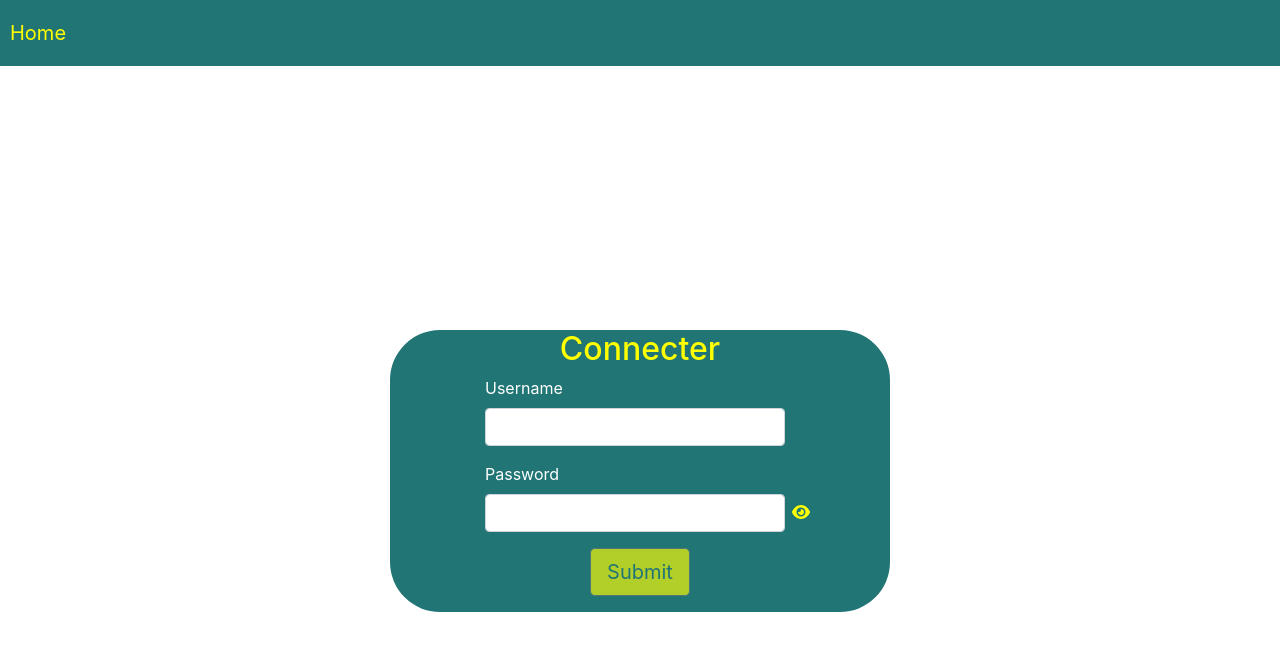
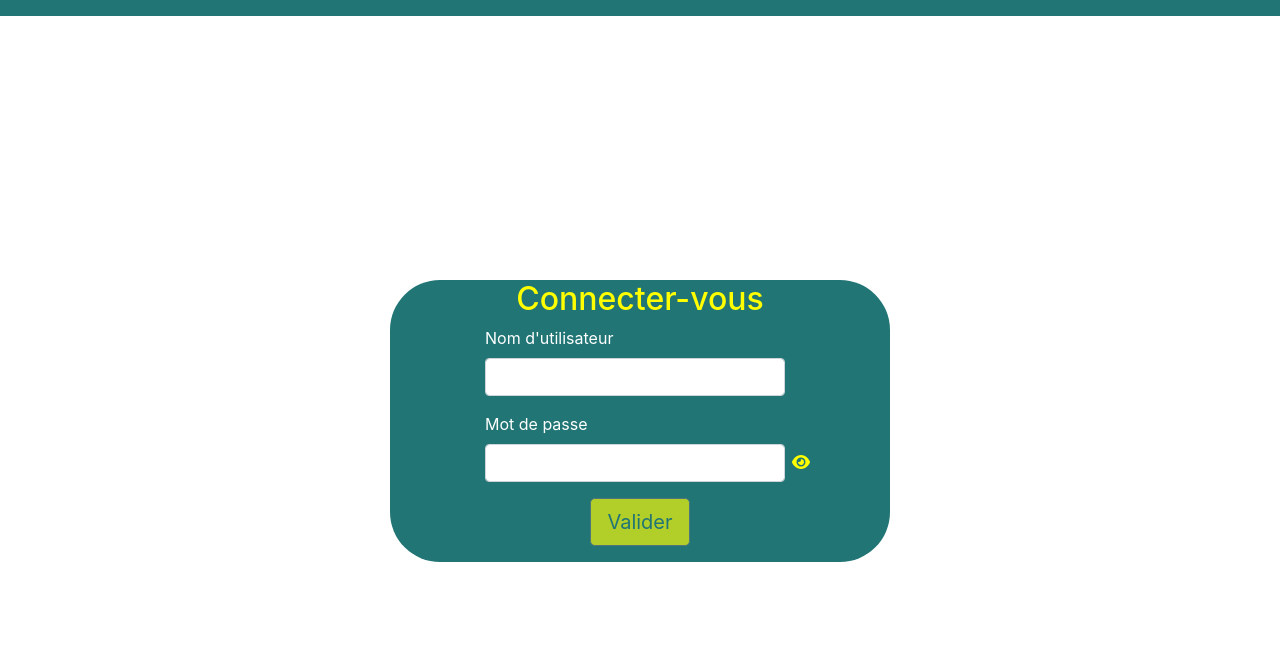
Before and after one commit to Bayrem98/inventaire-front2, a React (Create React App) app: page / in a window 1280 px wide. Shown: the top 650 px of the page. Built offline with nearby package versions, Linux system fonts and the light colour scheme.

Commit message:
many changed for login & navbar pages

```diff
--- a/src/components/pages/users/Inscription.tsx
+++ b/src/components/pages/users/Inscription.tsx
@@ -70,7 +70,7 @@ const Inscription = (props: UserAddPropsType) => {
         <ModalBody>
           <Form>
             <FormGroup>
-              <Label for="username">Username</Label>
+              <Label for="username">Nom d'utilisateur</Label>
               <Input
                 value={username}
                 id="username"
@@ -80,7 +80,7 @@ const Inscription = (props: UserAddPropsType) => {
               />
             </FormGroup>
             <FormGroup>
-              <Label for="password">Password</Label>
+              <Label for="password">Mot de passe</Label>
               <Input
                 value={password}
                 id="password"
--- a/src/components/pages/users/Users.tsx
+++ b/src/components/pages/users/Users.tsx
@@ -31,7 +31,7 @@ const UsersTable = (props: Props) => {
           <thead>
             <tr>
               <th style={{ color: "#0e0e0ee7", backgroundColor: "lightgray" }}>
-                Username
+                Nom d'utilisateur
               </th>
               <th
                 style={{
@@ -76,7 +76,7 @@ const UsersTable = (props: Props) => {
                 >
                   <FontAwesomeIcon icon={faBoxOpen} size="4x" />
                   <br />
-                  Pas de données...
+                  Pas des données...
                 </td>
               </tr>
             )}
--- a/src/components/parts/Login.tsx
+++ b/src/components/parts/Login.tsx
@@ -44,17 +44,17 @@ function Login() {
   return (
     <div
       style={{
-        paddingTop: 300,
+        paddingTop: 250,
         display: "flex",
         justifyContent: "center",
         alignItems: "center",
       }}
     >
       <div style={{ backgroundColor: "#217575", width: 500, borderRadius: 50 }}>
-        <h2 style={{ color: "yellow", textAlign: "center" }}>Connecter</h2>
+        <h2 style={{ color: "yellow", textAlign: "center" }}>Connecter-vous</h2>
         <Form onSubmit={(event) => handleLogin(event)}>
           <FormGroup style={{ paddingLeft: 95 }}>
-            <Label style={{ color: "white" }}>Username</Label>
+            <Label style={{ color: "white" }}>Nom d'utilisateur</Label>
             <Input
               type="text"
               value={username}
@@ -63,7 +63,7 @@ function Login() {
             />
           </FormGroup>
           <FormGroup style={{ paddingLeft: 95 }}>
-            <Label style={{ color: "white" }}>Password</Label>
+            <Label style={{ color: "white" }}>Mot de passe</Label>
             <Input
               value={password}
               onChange={handlePasswordChange}
@@ -76,7 +76,7 @@ function Login() {
                 cursor: "pointer",
                 position: "absolute",
                 left: 792,
-                top: 500,
+                top: 450,
               }}
               onClick={togglePasswordVisiblity}
             >
@@ -90,7 +90,7 @@ function Login() {
               type="submit"
               disabled={!username || !password}
             >
-              <span style={{ color: "#217575" }}>Submit</span>
+              <span style={{ color: "#217575" }}>Valider</span>
             </Button>
           </FormGroup>
         </Form>
--- a/src/components/parts/Navbard.tsx
+++ b/src/components/parts/Navbard.tsx
@@ -15,10 +15,7 @@ const Navbar: React.FC = () => {
       style={{ position: "fixed", top: 0, width: "100%" }}
     >
       <ul>
-        <li>
-          <a href="/">Home</a>
-        </li>
-        {localStorage.getItem("access_token") ? (
+        {localStorage.getItem("access_token") && (
           <>
             <li>
               <a href="/facture">Factures</a>
@@ -26,18 +23,13 @@ const Navbar: React.FC = () => {
             <li>
               <a href="/users">Ajouter Utilisateur</a>
             </li>
+            <li onClick={logout}>
+              <a style={{ paddingLeft: 582 }} href="/">
+                Déconnexion
+              </a>
+            </li>
           </>
-        ) : (
-          <> </>
         )}
-
-        <li onClick={logout}>
-          {localStorage.getItem("access_token") ? (
-            <a href="/">Déconnexion</a>
-          ) : (
-            <></>
-          )}
-        </li>
       </ul>
     </div>
   );
```
